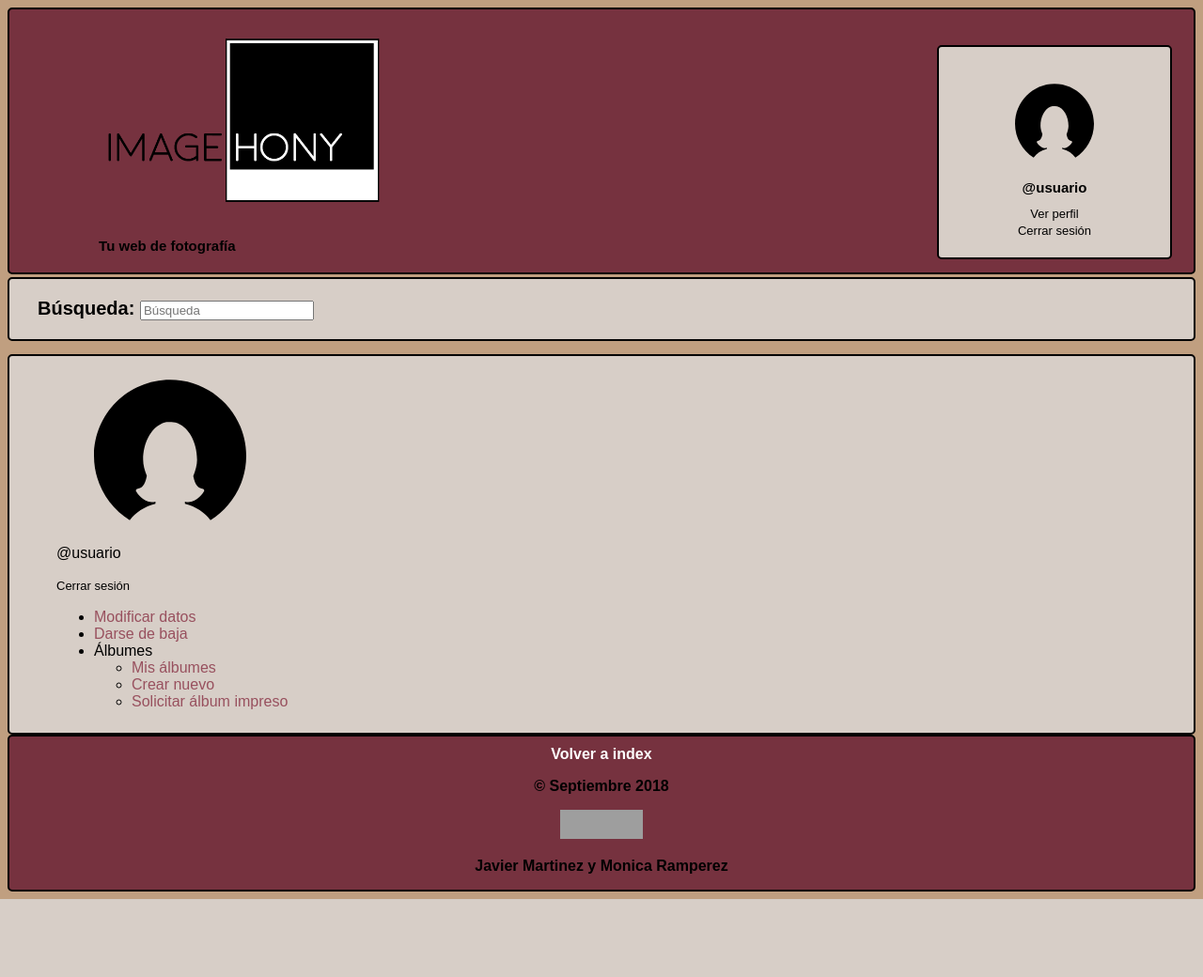
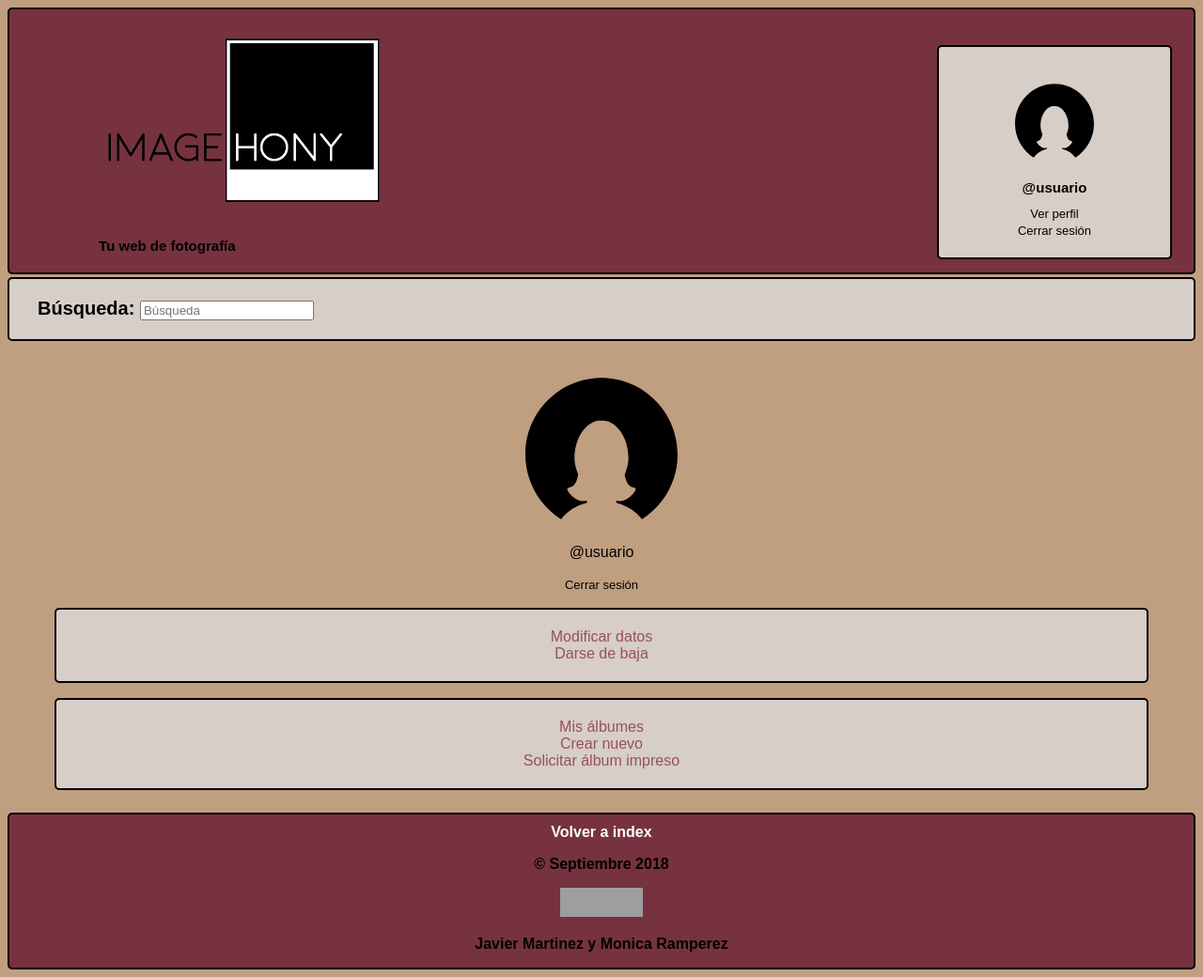
Before and after one commit to Javorr/DAW, a PHP site: page /usuario.html in a window 1280 px wide. Shown: the whole page at 94% size. Before the commit the page ends 957 px from the top, so only its background shows below. Run offline with PHP 8.4, Linux system fonts and the light colour scheme; grey boxes are pictures that could not be loaded.

Commit message:
Cosillas

```diff
--- a/practica1/estilos.css
+++ b/practica1/estilos.css
@@ -95,14 +95,20 @@ body>section{
   padding: 3px 50px 8px 50px;
 }
 
-body>section#album{
-  padding: 3px 50px 8px 50px;
-	background: #D7CEC7;
-	border-radius: 5px;
-	border: 2px solid black;
+.usu{
+	text-align: center;
 }
 
-body>section#perfil{
+.perfilusu{
+	list-style-type:none;
+    background: #D7CEC7;
+    padding: 20px;
+		border-radius: 5px;
+		border: 2px solid black;
+}
+
+
+body>section#album{
   padding: 3px 50px 8px 50px;
 	background: #D7CEC7;
 	border-radius: 5px;
--- a/practica1/usuario.html
+++ b/practica1/usuario.html
@@ -40,7 +40,7 @@
 
         </section>
 
-        <section id="perfil">
+        <section class="usu" id="perfil">
         <figure>
           <img src='icon.svg' alt="Foto del usuario" style="width:15%">
         </figure>
@@ -50,18 +50,17 @@
           <a href="index.html">Cerrar sesión</a>
         </div>
 
-        <ul>
+        <ul class="perfilusu">
           <li> <a href="#modificar"> <span>Modificar datos</span> </a> </li>
           <li> <a href="#baja"> <span>Darse de baja</span> </a> </li>
-          <li>
-            Álbumes
-            <ul>
-              <li> <a href="#misalbumes"> <span>Mis álbumes</span> </a> </li>
-              <li> <a href="#crearalbum"> <span>Crear nuevo</span> </a> </li>
-              <li> <a href="solicitaralbum.html"> <span>Solicitar álbum impreso</span> </a> </li>
-            </ul>
-          </li>
         </ul>
+
+        <ul class="perfilusu">
+          <li> <a href="#misalbumes"> <span>Mis álbumes</span> </a> </li>
+          <li> <a href="#crearalbum"> <span>Crear nuevo</span> </a> </li>
+          <li> <a href="solicitaralbum.html"> <span>Solicitar álbum impreso</span> </a> </li>
+        </ul>
+
       </section>
         <!-- En el pie de página incluye los nombres de los autores de la práctica, un aviso de copyright con el año y alguna información más. -->
         <footer>
```
